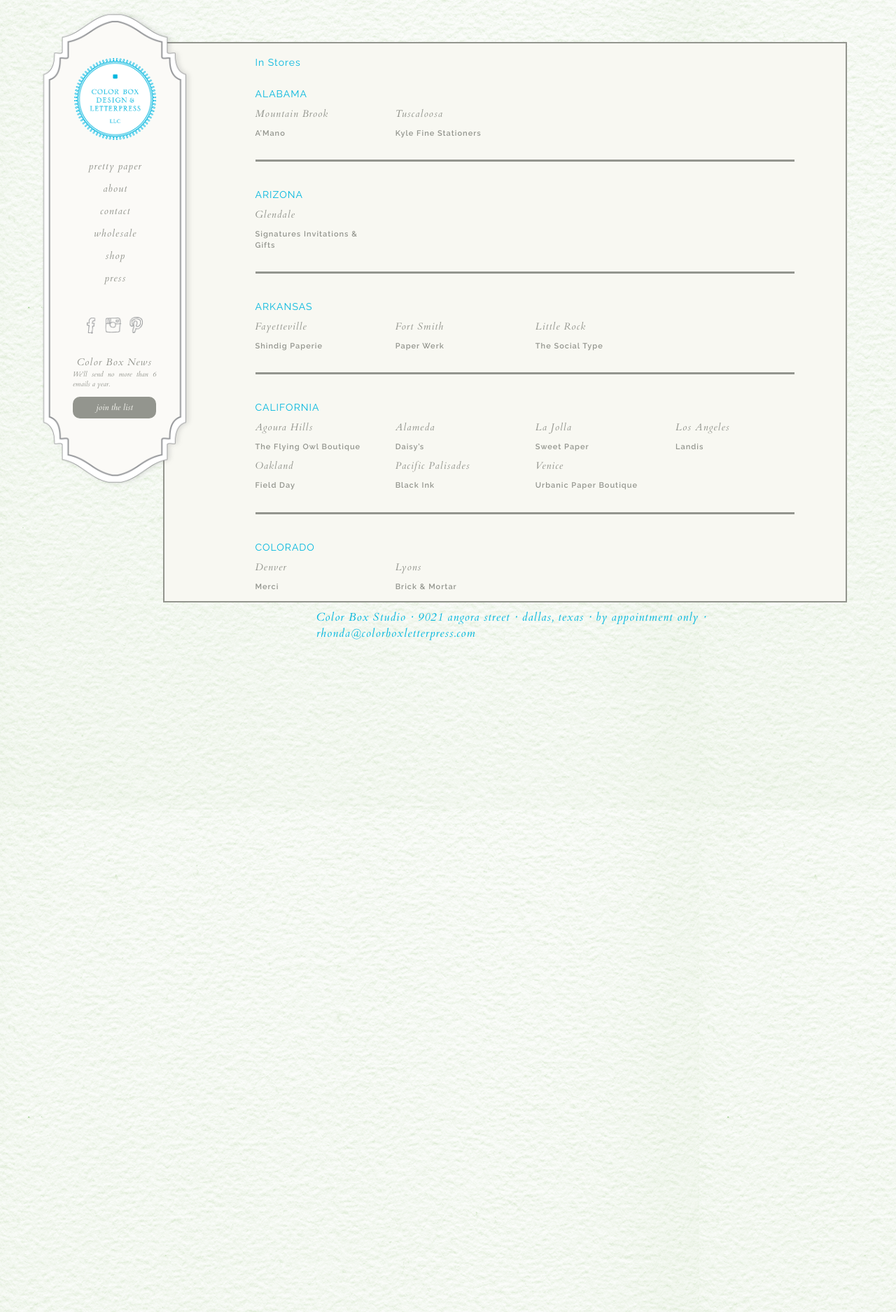
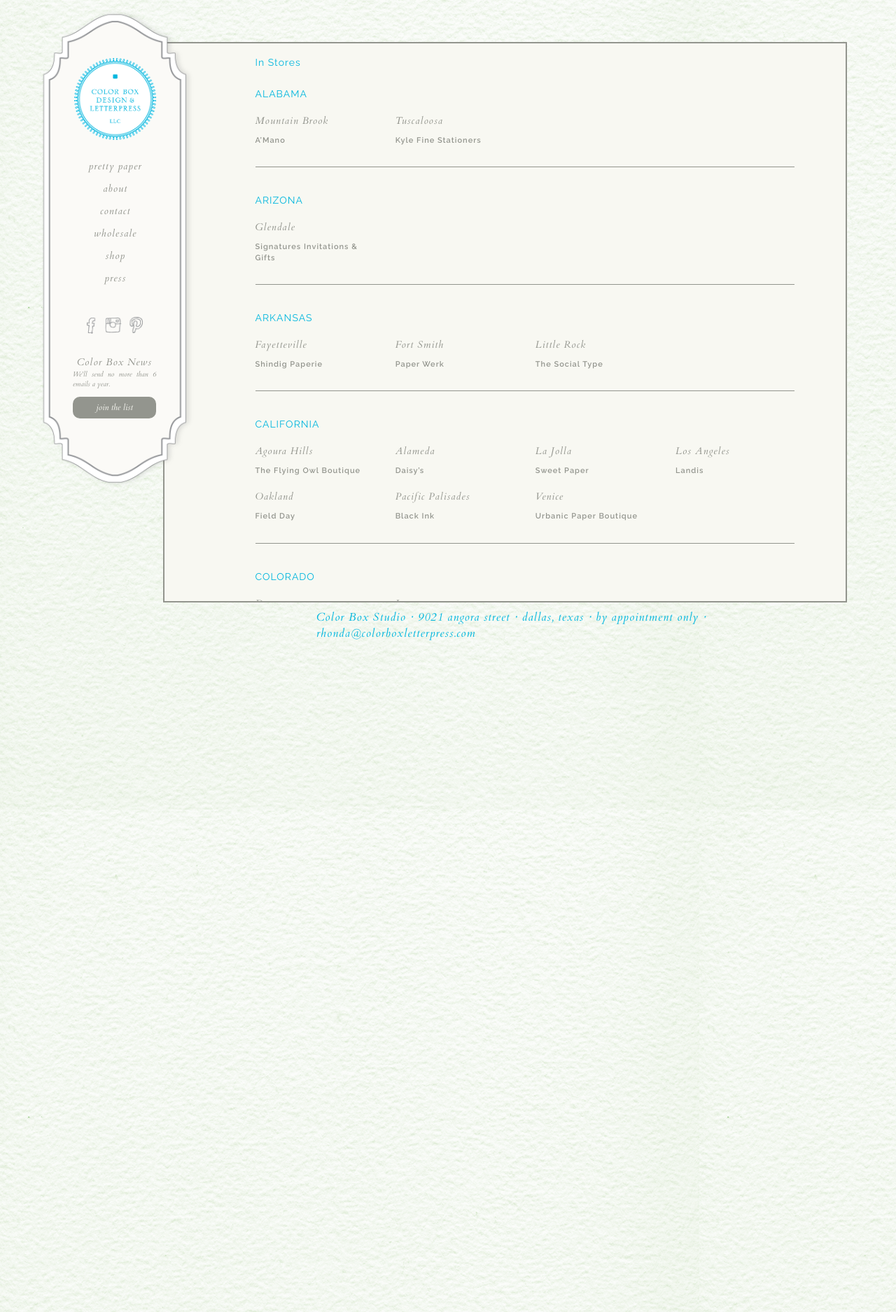
Before and after one commit to jjwebstuff/colorbox, a Jekyll site: the page built from find-us.html, in a window 1280 px wide. Shown: the top 1875 px of the page at 70% size. Built offline with Jekyll 4.4.1, drawn with Linux system fonts in a browser that asks for light colours; nearby versions of some CDN libraries.

Commit message:
updates find us (hr smaller, pads between cities)

```diff
--- a/find-us.html
+++ b/find-us.html
@@ -12,162 +12,162 @@
   <div class="col-xs-12 col-sm-11">
     <h1 class="text-uppercase">ALABAMA</h1>
     <div class="row">
-      <div class="col-md-3">
+      <div class="col-md-3 cities">
         <p>Mountain Brook</p>
       	<p class="stores">A’Mano</p>
       </div>
-      <div class="col-md-3">
+      <div class="col-md-3 cities">
         <p>Tuscaloosa</p>
       	<p class="stores">Kyle Fine Stationers</p>
       </div>
     </div>
   </div>
 </div>
-<hr>
+<hr class="find-us">
 <div class="row"><!-- Arizona -->
   <div class="col-xs-12 col-sm-11">
     <h1 class="text-uppercase">ARIZONA</h1>
     <div class="row">
-      <div class="col-md-3">
+      <div class="col-md-3 cities">
         <p>Glendale</p>
         <p class="stores">Signatures Invitations & Gifts</p>
       </div>
     </div>
   </div>
 </div>
-<hr>
+<hr class="find-us">
 <div class="row"><!-- Arkansas -->
   <div class="col-xs-12 col-sm-11">
     <h1 class="text-uppercase">ARKANSAS</h1>
     <div class="row">
-      <div class="col-md-3">
+      <div class="col-md-3 cities">
         <p>Fayetteville</p>
         <p class="stores">Shindig Paperie</p>
       </div>
-      <div class="col-md-3">
+      <div class="col-md-3 cities">
         <p>Fort Smith</p>
         <p class="stores">Paper Werk</p>
       </div>
-      <div class="col-md-3">
+      <div class="col-md-3 cities">
         <p>Little Rock</p>
         <p class="stores">The Social Type</p>
       </div>
     </div>
   </div>
 </div>
-<hr>
+<hr class="find-us">
 <div class="row"><!-- California -->
   <div class="col-xs-12 col-sm-11">
     <h1 class="text-uppercase">CALIFORNIA</h1>
     <div class="row">
-      <div class="col-md-3">
+      <div class="col-md-3 cities">
         <p>Agoura Hills</p>
         <p class="stores">The Flying Owl Boutique</p>
       </div>
-      <div class="col-md-3">
+      <div class="col-md-3 cities">
         <p>Alameda</p>
         <p class="stores">Daisy’s</p>
       </div>
-      <div class="col-md-3">
+      <div class="col-md-3 cities">
         <p>La Jolla</p>
         <p class="stores">Sweet Paper</p>
       </div>
-      <div class="col-md-3">
+      <div class="col-md-3 cities">
         <p>Los Angeles </p>
         <p class="stores">Landis</p>
       </div>
-      <div class="col-md-3">
+      <div class="col-md-3 cities">
         <p>Oakland</p>
         <p class="stores">Field Day</p>
       </div>
-      <div class="col-md-3">
+      <div class="col-md-3 cities">
         <p>Pacific Palisades</p>
         <p class="stores">Black Ink</p>
       </div>
-      <div class="col-md-3">
+      <div class="col-md-3 cities">
         <p>Venice</p>
         <p class="stores">Urbanic Paper Boutique </p>
       </div>
     </div>
   </div>
 </div>
-<hr>
+<hr class="find-us">
 <div class="row"><!-- Colorado -->
   <div class="col-xs-12 col-sm-11">
     <h1 class="text-uppercase">COLORADO</h1>
     <div class="row">
-      <div class="col-md-3">
+      <div class="col-md-3 cities">
         <p>Denver</p>
         <p class="stores">Merci</p>
         <p class="stores">The Paper Lady</p>
         <p class="stores">Swoozies</p>
         <p class="stores">Wordshop Paperie</p>
       </div>
-      <div class="col-md-3">
+      <div class="col-md-3 cities">
         <p>Lyons</p>
         <p class="stores">Brick & Mortar</p>
       </div>
     </div>
   </div>
 </div>
-<hr>
+<hr class="find-us">
 <div class="row"><!-- Connecticut -->
   <div class="col-xs-12 col-sm-11">
     <h1 class="text-uppercase">CONNECTICUT</h1>
     <div class="row">
-      <div class="col-md-3">
+      <div class="col-md-3 cities">
         <p>Avon</p>
         <p class="stores">Lettres Stationery</p>
       </div>
-      <div class="col-md-3">
+      <div class="col-md-3 cities">
         <p>Darien</p>
         <p class="stores">Browne & Co.</p>
       </div>
-      <div class="col-md-3">
+      <div class="col-md-3 cities">
         <p>Ridgefield </p>
         <p class="stores">Ink Fine Stationers </p>
       </div>
-      <div class="col-md-3">
+      <div class="col-md-3 cities">
         <p>Southbury</p>
         <p class="stores">Respond If You Please</p>
       </div>
-      <div class="col-md-3">
+      <div class="col-md-3 cities">
         <p>Westport</p>
         <p class="stores">Gabrielle Di Bianco </p>
       </div>
     </div>
   </div>
 </div>
-<hr>
+<hr class="find-us">
 <div class="row"><!-- Delaware -->
   <div class="col-xs-12 col-sm-11">
     <h1 class="text-uppercase">DELAWARE</h1>
     <div class="row">
-      <div class="col-md-3">
+      <div class="col-md-3 cities">
         <p>Wilmington</p>
         <p class="stores">Wilmington & Western Railroad </p>
       </div>
     </div>
   </div>
 </div>
-<hr>
+<hr class="find-us">
 <div class="row"><!-- Florida -->
   <div class="col-xs-12 col-sm-11">
     <h1 class="text-uppercase">FLORIDA</h1>
     <div class="row">
-      <div class="col-md-3">
+      <div class="col-md-3 cities">
         <p>Fort Myers</p>
         <p class="stores">Lulu’s </p>
       </div>
-      <div class="col-md-3">
+      <div class="col-md-3 cities">
         <p>Ocala</p>
         <p class="stores">Pen & Ink</p>
       </div>
-      <div class="col-md-3">
+      <div class="col-md-3 cities">
         <p>Orlando</p>
         <p class="stores">Paper Goat Post</p>
       </div>
-      <div class="col-md-3">
+      <div class="col-md-3 cities">
         <p>Vero Beach</p>
         <p class="stores">Laughing Dog Gallery</p>
         <p class="stores">Noteworthy by Design</p>
@@ -175,314 +175,314 @@
     </div>
   </div>
 </div>
-<hr>
+<hr class="find-us">
 <div class="row"><!-- Georgia -->
   <div class="col-xs-12 col-sm-11">
     <h1 class="text-uppercase">GEORGIA</h1>
     <div class="row">
-      <div class="col-md-3">
+      <div class="col-md-3 cities">
         <p>Athens</p>
         <p class="stores">Plain Jane</p>
       </div>
-      <div class="col-md-3">
+      <div class="col-md-3 cities">
         <p>Atlanta</p>
         <p class="stores">Simply Put Paper</p>
         <p class="stores">Swoozies
       </div>
-      <div class="col-md-3">
+      <div class="col-md-3 cities">
         <p>Savannah</p>
         <p class="stores">Girl Scouts of America </p>
       </div>
     </div>
   </div>
 </div>
-<hr>
+<hr class="find-us">
 <div class="row"><!-- Idaho -->
   <div class="col-xs-12 col-sm-11">
     <h1 class="text-uppercase">IDAHO</h1>
     <div class="row">
-      <div class="col-md-3">
+      <div class="col-md-3 cities">
         <p>Ketchum</p>
         <p class="stores">Willow Papery</p>
       </div>
     </div>
   </div>
 </div>
-<hr>
+<hr class="find-us">
 <div class="row"><!-- Illinois -->
   <div class="col-xs-12 col-sm-11">
     <h1 class="text-uppercase">ILLINOIS</h1>
     <div class="row">
-      <div class="col-md-3">
+      <div class="col-md-3 cities">
         <p>Chicago</p>
         <p class="stores">Greer Chicago</p>
       </div>
-      <div class="col-md-3">
+      <div class="col-md-3 cities">
         <p>Hinsdale</h1></p>
         <p class="stores">Ashley’s Custom Stationery & More</p>
       </div>
-      <div class="col-md-3">
+      <div class="col-md-3 cities">
         <p>Peoria</p>
         <p class="stores">Relics </p>
       </div>
     </div>
   </div>
 </div>
-<hr>
+<hr class="find-us">
 <div class="row"><!-- Indiana -->
   <div class="col-xs-12 col-sm-11">
     <h1 class="text-uppercase">INDIANA</h1>
     <div class="row">
-      <div class="col-md-3">
+      <div class="col-md-3 cities">
         <p>Auburn</p>
         <p class="stores">Paper Gourmet</p>
       </div>
     </div>
   </div>
 </div>
-<hr>
+<hr class="find-us">
 <div class="row"><!-- Iowa -->
   <div class="col-xs-12 col-sm-11">
     <h1 class="text-uppercase">IOWA</h1>
     <div class="row">
-      <div class="col-md-3">
+      <div class="col-md-3 cities">
         <p>Iowa City</p>
         <p class="stores">RSVP</p>
       </div>
     </div>
   </div>
 </div>
-<hr>
+<hr class="find-us">
 <div class="row"><!-- Kentucky -->
   <div class="col-xs-12 col-sm-11">
     <h1 class="text-uppercase">KENTUCKY</h1>
     <div class="row">
-      <div class="col-md-3">
+      <div class="col-md-3 cities">
         <p>Lexington</p>
         <p class="stores">Paper on Stone</p>
       </div>
     </div>
   </div>
 </div>
-<hr>
+<hr class="find-us">
 <div class="row"><!-- Louisianna -->
   <div class="col-xs-12 col-sm-11">
     <h1 class="text-uppercase">LOUISIANA</h1>
     <div class="row">
-      <div class="col-md-3">
+      <div class="col-md-3 cities">
         <p>Baton Rouge</p>
         <p class="stores">The Keeping Room</p>
       </div>
-      <div class="col-md-3">
+      <div class="col-md-3 cities">
         <p>Ruston </p>
         <p class="stores">Sue Paperie </p>
       </div>
     </div>
   </div>
 </div>
-<hr>
+<hr class="find-us">
 <div class="row"><!-- Maryland -->
   <div class="col-xs-12 col-sm-11">
     <h1 class="text-uppercase">MARYLAND</h1>
     <div class="row">
-      <div class="col-md-3">
+      <div class="col-md-3 cities">
         <p>Bethesda</p>
         <p class="stores">Bethesda Fine Stationery</p>
         <p class="stores">Red Orchard</p>
       </div>
-      <div class="col-md-3">
+      <div class="col-md-3 cities">
         <p>Lutherville </p>
         <p class="stores">The Pleasure of Your Company</p>
       </div>
     </div>
   </div>
 </div>
-<hr>
+<hr class="find-us">
 <div class="row"><!-- Massachusetts -->
   <div class="col-xs-12 col-sm-11">
     <h1 class="text-uppercase">MASSACHUSETTS </h1>
     <div class="row">
-      <div class="col-md-3">
+      <div class="col-md-3 cities">
         <p>Dorchester</p>
         <p class="stores">Lusterity</p>
       </div>
-      <div class="col-md-3">
+      <div class="col-md-3 cities">
         <p>Nantucket</p>
         <p class="stores">Parchment Fine Papers</p>
       </div>
-      <div class="col-md-3">
+      <div class="col-md-3 cities">
         <p>Westport</p>
         <p class="stores">Beautiful Things </p>
       </div>
     </div>
   </div>
 </div>
-<hr>
+<hr class="find-us">
 <div class="row"><!-- Michigan -->
   <div class="col-xs-12 col-sm-11">
     <h1 class="text-uppercase">MICHIGAN</h1>
     <div class="row">
-      <div class="col-md-3">
+      <div class="col-md-3 cities">
         <p>Bloomfield Hills</p>
         <p class="stores">Lee’s Specialty</p>
       </div>
-      <div class="col-md-3">
+      <div class="col-md-3 cities">
         <p>Mackinac Island</p>
         <p class="stores">Poppins on Mackinac</p>
       </div>
-      <div class="col-md-3">
+      <div class="col-md-3 cities">
         <p>Marshall</p>
         <p class="stores">Paper & I</p>
       </div>
-      <div class="col-md-3">
+      <div class="col-md-3 cities">
         <p>Royal Oak</p>
         <p class="stores">Write Impressions</p>
       </div>
     </div>
   </div>
 </div>
-<hr>
+<hr class="find-us">
 <div class="row"><!-- Missouri -->
   <div class="col-xs-12 col-sm-11">
     <h1 class="text-uppercase">MISSOURI</h1>
     <div class="row">
-      <div class="col-md-3">
+      <div class="col-md-3 cities">
         <p>Ladue</p>
         <p class="stores">The Service Bureau</p>
       </div>
     </div>
   </div>
 </div>
-<hr>
+<hr class="find-us">
 <div class="row"><!-- New Jersey -->
   <div class="col-xs-12 col-sm-11">
     <h1 class="text-uppercase">NEW JERSEY</h1>
     <div class="row">
-      <div class="col-md-3">
+      <div class="col-md-3 cities">
         <p>Madison</p>
         <p class="stores">Cambridge Street Papers</p>
       </div>
-      <div class="col-md-3">
+      <div class="col-md-3 cities">
         <p>Maplewood</p>
         <p class="stores">Perch Home</p>
       </div>
-      <div class="col-md-3">
+      <div class="col-md-3 cities">
         <p>Margate City</p>
         <p class="stores">Paper Chase</p>
       </div>
-      <div class="col-md-3">
+      <div class="col-md-3 cities">
         <p>Millburn</p>
         <p class="stores">Curate </p>
       </div>
-      <div class="col-md-3">
+      <div class="col-md-3 cities">
         <p>Summit</p>
         <p class="stores">Paperfolio</p>
       </div>
-      <div class="col-md-3">
+      <div class="col-md-3 cities">
         <p>Wyckoff</p>
         <p class="stores">The Write Occasion</p>
       </div>
     </div>
   </div>
 </div>
-<hr>
+<hr class="find-us">
 <div class="row"><!-- New York -->
   <div class="col-xs-12 col-sm-11">
     <h1 class="text-uppercase">NEW YORK</h1>
     <div class="row">
-      <div class="col-md-3">
+      <div class="col-md-3 cities">
         <p>Brookyln</p>
         <p class="stores">Annie’s Blue Ribbon</p>
         <p class="stores">Brooklyn’s Women’s Exchange</p>
         <p class="stores">Papel New York</p>
       </div>
-      <div class="col-md-3">
+      <div class="col-md-3 cities">
         <p>High Falls</p>
         <p class="stores">Green Cottage</p>
       </div>
-      <div class="col-md-3">
+      <div class="col-md-3 cities">
         <p>Katonah</p>
         <p class="stores">Pop Katonah</p>
       </div>
-      <div class="col-md-3">
+      <div class="col-md-3 cities">
         <p>New York</p>
         <p class="stores">Blacker & Kooby</p>
         <p class="stores">Cursive</p>
         <p class="stores">Story</p>
         <p class="stores">The Best Impressions</p>
       </div>
-      <div class="col-md-3">
+      <div class="col-md-3 cities">
         <p>Rhinebeck</p>
         <p class="stores">Paper Trail</p>
       </div>
-      <div class="col-md-3">
+      <div class="col-md-3 cities">
         <p>Saratoga Springs</p>
         <p class="stores">Paper Dolls of Saratoga</p>
       </div>
     </div>
-<hr>
+<hr class="find-us">
 <div class="row"><!-- North Carolina -->
   <div class="col-xs-12 col-sm-11">
     <h1 class="text-uppercase">NORTH CAROLINA</h1>
     <div class="row">
-      <div class="col-md-3">
+      <div class="col-md-3 cities">
         <p>Chapel Hill</p>
         <p class="stores">South</p>
       </div>
-      <div class="col-md-3">
+      <div class="col-md-3 cities">
         <p>Charlotte</p>
         <p class="stores">Swoozies </p>
-        <p class="stores">Three Little Birds</p>
+        <p class="stores">Thr class="find-us"ee Little Birds</p>
       </div>
-      <div class="col-md-3">
+      <div class="col-md-3 cities">
         <p>Cornelius</p>
         <p class="stores">Note + Nest</p>
       </div>
-      <div class="col-md-3">
+      <div class="col-md-3 cities">
         <p>Greensboro</p>
         <p class="stores">If It’s Paper </p>
       </div>
     </div>
   </div>
 </div>
-<hr>
+<hr class="find-us">
 <div class="row"><!-- Oklahoma -->
   <div class="col-xs-12 col-sm-11">
     <h1 class="text-uppercase">OKLAHOMA</h1>
     <div class="row">
-      <div class="col-md-3">
+      <div class="col-md-3 cities">
         <p>Oklahoma City</p>
         <p class="stores">Chirps & Cheers</p>
       </div>
-      <div class="col-md-3">
+      <div class="col-md-3 cities">
         <p>Norman</p>
         <p class="stores">Post Script/Crimson and Whipped Cream</p>
       </div>
-      <div class="col-md-3">
+      <div class="col-md-3 cities">
         <p>Tulsa</p>
         <p class="stores">The Inviting Place </p>
       </div>
     </div>
   </div>
 </div>
-<hr>
+<hr class="find-us">
 <div class="row"><!-- Ohio -->
   <div class="col-xs-12 col-sm-11">
     <h1 class="text-uppercase">OHIO</h1>
     <div class="row">
-      <div class="col-md-3">
+      <div class="col-md-3 cities">
         <p>Cincinnati</p>
         <p class="stores">Designs by Dawson </p>
       </div>
     </div>
   </div>
 </div>
-<hr>
+<hr class="find-us">
 <div class="row"><!-- Oregon -->
   <div class="col-xs-12 col-sm-11">
     <h1 class="text-uppercase">OREGON</h1>
     <div class="row">
-      <div class="col-md-3">
+      <div class="col-md-3 cities">
         <p>Portland</p>
         <p class="stores">Budd + Finn</p>
         <p class="stores">Oblation Paper & Press</p>
@@ -490,74 +490,74 @@
     </div>
   </div>
 </div>
-<hr>
+<hr class="find-us">
 <div class="row"><!-- Pennsylvania -->
   <div class="col-xs-12 col-sm-11">
     <h1 class="text-uppercase">PENNSYLVANIA</h1>
     <div class="row">
-      <div class="col-md-3">
+      <div class="col-md-3 cities">
         <p>Philadelphia</p>
         <p class="stores">Blendo Past and Present</p>
         <p class="stores">Nice Things Handmade</p>
         <p class="stores">Terrain</p>
         <p class="stores">The Papery</p>
       </div>
-      <div class="col-md-3">
+      <div class="col-md-3 cities">
         <p>Reading</p>
         <p class="stores">Goggle Works</p>
       </div>
-      <div class="col-md-3">
+      <div class="col-md-3 cities">
         <p>Sewickley</p>
         <p class="stores">Papier</p>
       </div>
-      <div class="col-md-3">
+      <div class="col-md-3 cities">
         <p>State College</p>
         <p class="stores">The Nittany Quill</p>
       </div>
     </div>
   </div>
 </div>
-<hr>
+<hr class="find-us">
 <div class="row"><!-- Tennessee -->
   <div class="col-xs-12 col-sm-11">
     <h1 class="text-uppercase">TENNESSEE</h1>
     <div class="row">
-      <div class="col-md-3">
+      <div class="col-md-3 cities">
         <p>Chattanooga</p>
         <p class="stores">Shadowbox Paperie</p>
       </div>
-      <div class="col-md-3">
+      <div class="col-md-3 cities">
         <p>Knoxville</p>
         <p class="stores">Rala</p>
         <p class="stores">Wallace Paper Company</p>
       </div>
-      <div class="col-md-3">
+      <div class="col-md-3 cities">
         <p>Nashville </p>
         <p class="stores">Ink Nashville </p>
       </div>
     </div>
   </div>
 </div>
-<hr>
+<hr class="find-us">
 <div class="row"><!-- Texas -->
   <div class="col-xs-12 col-sm-11">
     <h1 class="text-uppercase">TEXAS</h1>
     <div class="row">
-      <div class="col-md-3">
+      <div class="col-md-3 cities">
         <p>Amarillo</p>
         <p class="stores">Et Cetera</p>
       </div>
-      <div class="col-md-3">
+      <div class="col-md-3 cities">
         <p>Austin</p>
         <p class="stores">Leighelena</p>
         <p class="stores">Mockingbird Domestic</p>
         <p class="stores">Parts & Labor</p>
       </div>
-      <div class="col-md-3">
+      <div class="col-md-3 cities">
         <p>Boerne</p>
         <p class="stores">The Art of Eloquence</p>
       </div>
-      <div class="col-md-3">
+      <div class="col-md-3 cities">
         <p>Dallas</p>
         <p class="stores">316 Design</p>
         <p class="stores">Avant Garden</p>
@@ -569,91 +569,91 @@
         <p class="stores">Swoozies</p>
         <p class="stores">The T Shop</p>
       </div>
-      <div class="col-md-3">
+      <div class="col-md-3 cities">
         <p>Fort Worth</p>
         <p class="stores">Press Paperie</p>
         <p class="stores">P.S. The Letter</p>
       </div>
-      <div class="col-md-3">
+      <div class="col-md-3 cities">
         <p>Fredericksburg</p>
         <p class="stores">Fredericksburg Paper Goods</p>
       </div>
-      <div class="col-md-3">
+      <div class="col-md-3 cities">
         <p>Houston</p>
         <p class="stores">Biscuit Home</p>
         <p class="stores">Katie & Co.</p>
         <p class="stores">Kuhl-Linscomb</p>
       </div>
-      <div class="col-md-3">
+      <div class="col-md-3 cities">
         <p>Marathon</p>
         <p class="stores">V6 Collection</p>
       </div>
-      <div class="col-md-3">
+      <div class="col-md-3 cities">
         <p>Marfa</p>
         <p class="stores">Marfa Bookstore</p>
       </div>
-      <div class="col-md-3">
+      <div class="col-md-3 cities">
         <p>San Antonio</p>
         <p class="stores">Moon Mippy</p>
         <p class="stores">The Gold Peacock</p>
       </div>
-      <div class="col-md-3">
+      <div class="col-md-3 cities">
         <p>Van Horn</p>
         <p class="stores">The Hotel El Capitan</p>
       </div>
-      <div class="col-md-3">
+      <div class="col-md-3 cities">
         <p>Wichita Falls</p>
         <p class="stores">Polka Dot Penguin </p>
       </div>
     </div>
   </div>
 </div>
-<hr>
+<hr class="find-us">
 <div class="row"><!-- Vermont -->
   <div class="col-xs-12 col-sm-11">
     <h1 class="text-uppercase">VERMONT</h1>
     <div class="row">
-      <div class="col-md-3">
+      <div class="col-md-3 cities">
         <p>Manchester</p>
         <p class="stores">Judi McCormick Jewelry</p>
       </div>
-      <div class="col-md-3">
+      <div class="col-md-3 cities">
         <p>Stowe</p>
         <p class="stores">Juniper</p>
       </div>
     </div>
   </div>
 </div>
-<hr>
+<hr class="find-us">
 <div class="row"><!-- Virgina -->
   <div class="col-xs-12 col-sm-11">
     <h1 class="text-uppercase">VIRGINIA</h1>
     <div class="row">
-      <div class="col-md-3">
+      <div class="col-md-3 cities">
         <p>Culpeper</p>
         <p class="stores">Harriet’s General</p>
       </div>
-      <div class="col-md-3">
+      <div class="col-md-3 cities">
         <p>Norfolk</p>
         <p class="stores">Live Love Paper </p>
       </div>
-      <div class="col-md-3">
+      <div class="col-md-3 cities">
         <p>Richmond</p>
         <p class="stores">Paper on the Avenue</p>
       </div>
-      <div class="col-md-3">
+      <div class="col-md-3 cities">
         <p>Williamsburg</p>
         <p class="stores">B Invited </p>
       </div>
     </div>
   </div>
 </div>
-<hr>
+<hr class="find-us">
 <div class="row"><!-- Washington -->
   <div class="col-xs-12 col-sm-11">
     <h1 class="text-uppercase">WASHINTON</h1>
     <div class="row">
-      <div class="col-md-3">
+      <div class="col-md-3 cities">
         <p>Seattle</p>
         <p class="stores">Butter Home </p>
         <p class="stores">Essenza</p>
@@ -662,43 +662,43 @@
     </div>
   </div>
 </div>
-<hr>
+<hr class="find-us">
 <div class="row"><!-- Washington DC -->
   <div class="col-xs-12 col-sm-11">
     <h1 class="text-uppercase">WASHINGTON D.C.</h1>
     <div class="row">
-      <div class="col-md-3">
+      <div class="col-md-3 cities">
         <p>District of Columbia</p>
         <p class="stores">Dalton Brody</p>
       </div>
     </div>
   </div>
 </div>
-<hr>
+<hr class="find-us">
 <div class="row"><!-- Wisconsin -->
   <div class="col-xs-12 col-sm-11">
     <h1 class="text-uppercase">WISCONSIN</h1>
     <div class="row">
-      <div class="col-md-3">
+      <div class="col-md-3 cities">
         <p>Spring Green</p>
         <p class="stores">Arcadia Books </p>
       </div>
     </div>
   </div>
 </div>
-<hr>
+<hr class="find-us">
 <div class="row"><!-- Wyoming -->
   <div class="col-xs-12 col-sm-11">
     <h1 class="text-uppercase">WYOMING</h1>
     <div class="row">
-      <div class="col-md-3">
+      <div class="col-md-3 cities">
         <p>Jackson</p>
         <p class="stores">Paper & Grace</p>
       </div>
     </div>
   </div>
 </div>
-<hr>
+<hr class="find-us">
 <!-- International -->
 <div class="row">
   <div class="col-xs-12 col-sm-11">
@@ -711,14 +711,14 @@
     <p class="stores">Greetings (Kew, Victoria)</p>
   </div>
 </div>
-<hr>
+<hr class="find-us">
 <div class="row"><!-- Japan -->
   <div class="col-xs-12 col-sm-11">
     <h1 class="text-uppercase">JAPAN</h1>
     <p class="stores">Paper Tree (Tokyo, Japan)</p>
   </div>
 </div>
-<hr>
+<hr class="find-us">
 <div class="row"><!-- Canada -->
   <div class="col-xs-12 col-sm-11">
     <h1 class="text-uppercase">CANADA</h1>
@@ -727,7 +727,7 @@
     <p class="stores">Drake General Store (Toronto, Ontario)</p>
   </div>
 </div>
-<hr>
+<hr class="find-us">
 <!-- Online -->
 <div class="row">
   <div class="col-xs-12 col-sm-11">
@@ -737,6 +737,6 @@
 <div class="row"><!-- online -->
   <div class="col-xs-12 col-sm-11">
     <h1 class="text-uppercase">ONLINE</h1>
-    <p class="stores">Anthropologie</p>
+    <p class="stores">Anthr class="find-us"opologie</p>
   </div>
 </div>
--- a/resources/css/colorbox.css
+++ b/resources/css/colorbox.css
@@ -461,3 +461,9 @@
   font-size: 11px;
 	font-weight: 600;
 }
+.cities{
+	padding-top: 10px;
+}
+hr.find-us{
+	border-top: 1.5px solid #93958E;
+}
```
Also changed, not shown: 1 other file.
